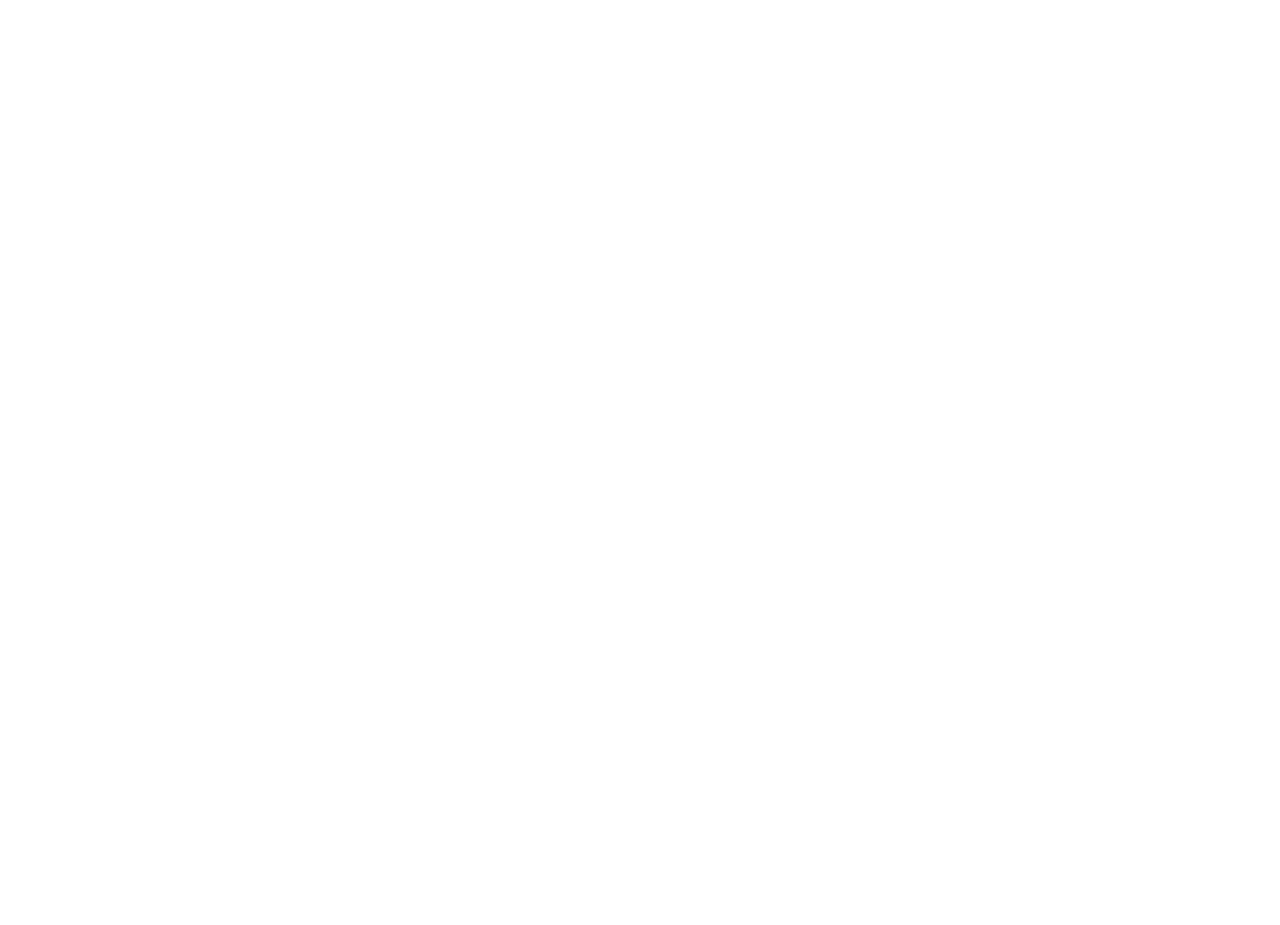
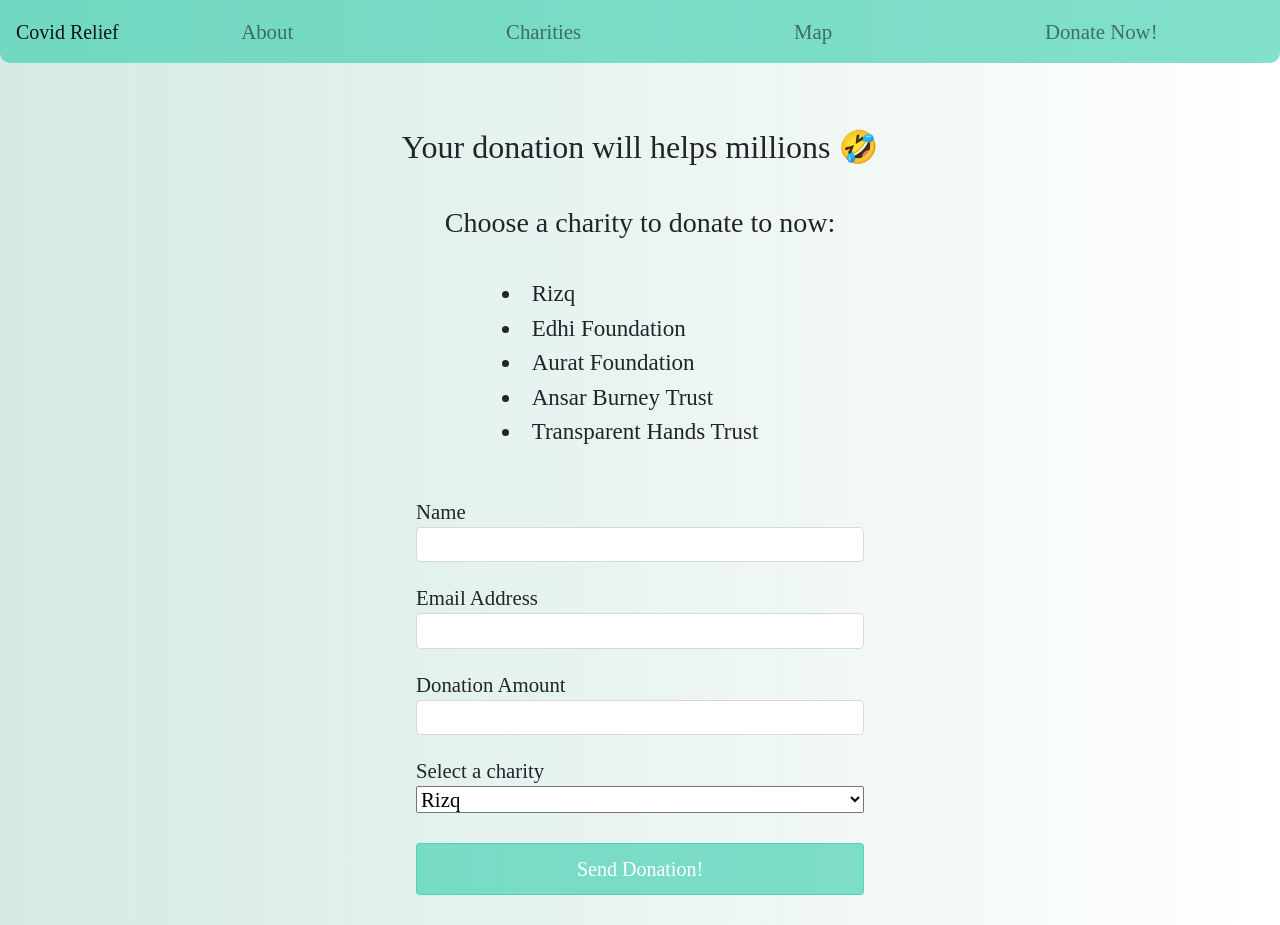
Before and after one commit to AbreezaSaleem/Covid-Relief, a React (Create React App) app: page /donate in a window 1280 px wide. Before the commit this address had no page. Before the commit the page ends 800 px from the top, so only its background shows below. Built offline with nearby package versions, Linux system fonts and the light colour scheme; a web font is replaced by a local one.

Commit message:
donate now page createed

```diff
--- a/src/App.js
+++ b/src/App.js
@@ -6,15 +6,21 @@
 } from "react-router-dom";
 
 // components
+import Navbar from './components/Navbar';
 import Dashboard from './pages/Dashboard';
+import Donate from './pages/Donate';
 
 function App() {
   return (
-    <BrowserRouter>
-      <Routes>
-        <Route path="/" element={<Dashboard />} />
-      </Routes>
-    </BrowserRouter>
+    <div className="app-container">
+      <Navbar />
+      <BrowserRouter>
+        <Routes>
+          <Route path="/" element={<Dashboard />} />
+          <Route path="/donate" element={<Donate />} />
+        </Routes>
+      </BrowserRouter>
+    </div>
   );
 }
 
--- a/src/components/Navbar.js
+++ b/src/components/Navbar.js
@@ -12,7 +12,7 @@
           <a className="nav-item nav-link" href="#">About</a>
           <a className="nav-item nav-link" href="#">Charities</a>
           <a className="nav-item nav-link" href="#">Map</a>
-          <a className="nav-item nav-link " href="#">Donate Now!</a>
+          <a className="nav-item nav-link " href="/donate">Donate Now!</a>
         </div>
       </div>
     </nav>
--- a/src/pages/Dashboard.js
+++ b/src/pages/Dashboard.js
@@ -1,17 +1,18 @@
-import React from 'react';
+import React, { useState } from 'react';
 import { useNavigate } from 'react-router-dom';
 
 import logo from '../images/logo.svg'
 
-// components
-import Navbar from '../components/Navbar';
+function Dashboard() {
+  const navigate = useNavigate();
 
-function Dashboard() {
-  // const navigate = useNavigate();
+  const handleClick = event => {
+    event.preventDefault();
+    navigate('donate');
+  }
 
   return (
     <div className="container">
-      <Navbar />
       <div className="dashboard-container">
         <img className="logo" src={logo} />
         <div className="mission-statement">
@@ -19,7 +20,7 @@
         </div>
         <data className="donate">
           <div>Help us save lives</div>
-          <button type="button">Donate Now!</button>
+          <button type="button" onClick={handleClick}>Donate Now!</button>
         </data>
         <div className="charities">
           charities
--- /dev/null
+++ b/src/pages/Donate.js
@@ -0,0 +1,55 @@
+import React, { useState, useEffect } from 'react';
+
+const Donate = () => {
+  const [state, setState] = useState({
+    name: '',
+    email: '',
+    donation: '',
+    charity: '',
+  })
+
+  useEffect(() => {
+    console.log('state changed', state)
+  }, [state])
+
+  const handleChange = event => {
+    const { name, value } = event.target;
+    setState({
+      ...state,
+      [name]: value
+    })
+  }
+
+  return (
+    <div className="donate-container">
+      <h2>Your donation will helps millions 🤣</h2> <br/>
+      <h3>Choose a charity to donate to now:</h3>
+        <ul className="charity-list">
+          <li>Rizq</li>
+          <li>Edhi Foundation</li>
+          <li>Aurat Foundation</li>
+          <li>Ansar Burney Trust</li>
+          <li>Transparent Hands Trust </li>
+        </ul>
+        <form className="form-container">
+          <label for="name">Name</label>
+          <input type="text" id="name" name="name" onChange={handleChange} value={state.name} />
+          <label for="email">Email Address</label>
+          <input type="email" id="email" name="email" onChange={handleChange} value={state.email} />
+          <label for="donation">Donation Amount</label>
+          <input type="number" id="donation" name="donation" onChange={handleChange} value={state.donation} />
+          <label for="charity">Select a charity</label>
+          <select id="charities" onChange={handleChange}>
+            <option value="Rizq">Rizq</option>
+            <option value="Edhi Foundation">Edhi Foundation</option>
+            <option value="Aurat Foundation">Aurat Foundation</option>
+            <option value="Ansar Burney Trust">Ansar Burney Trust</option>
+            <option value="Transparent Hands Trust">Transparent Hands Trust</option>
+          </select>
+          <button type="button" value="Submit" className="btn btn-success">Send Donation!</button>
+        </form>
+    </div>
+  );
+};
+
+export default Donate;
--- a/src/styles/custom.scss
+++ b/src/styles/custom.scss
@@ -14,5 +14,6 @@
 
 // Pages
 @import "pages/dashboard";
+@import "pages/donate";
 
 @import '~bootstrap/scss/bootstrap.scss';
--- /dev/null
+++ b/src/styles/pages/app.scss
@@ -0,0 +1,4 @@
+.app-container {
+  height: 100vh;
+  // background: #ffc0cb7a;
+}
--- a/src/styles/pages/dashboard.scss
+++ b/src/styles/pages/dashboard.scss
@@ -1,6 +1,5 @@
 .container {
-  height: 100vh;
-  // background: #ffc0cb7a;
+
 }
 
 .dashboard-container {
--- /dev/null
+++ b/src/styles/pages/donate.scss
@@ -0,0 +1,56 @@
+.donate-container {
+  height: 100vh;
+  display: flex;
+  flex-direction: column;
+  margin: auto;
+  width: 70%;
+  align-items: center;
+  padding: 65px 0px;
+}
+
+.charity-list {
+  padding: 30px 0px;
+
+  & > li {
+    font-size: 23px;
+    transition: 0.3s;
+    background: #ffffff00;
+    padding-left: 10px;
+    border-radius: 10px;
+
+    &:hover {
+      cursor: pointer;
+      background: linear-gradient(90deg, rgba(36,33,0,1) 0%, rgba(120,224,152,1) 0%, rgba(224,255,0,0) 100%);
+    }
+  }
+}
+
+.form-container {
+  display: flex;
+  flex-direction: column;
+  width: 50%;
+
+  & > input {
+    border: 1px solid #8080804f;
+    border-radius: 5px;
+    margin-bottom: 20px;
+  }
+
+  & > label {
+    margin-bottom: 0px;
+  }
+
+  & > button {
+    margin: 30px 0px;
+    padding: 10px 0px;
+    font-size: 20px;
+    background: $color-three;
+    border-color: $color-three;
+    transition: 0.3s;
+
+    &:hover {
+      background: $primary-color;
+      border-color: $primary-color;
+    }
+  }
+}
```
